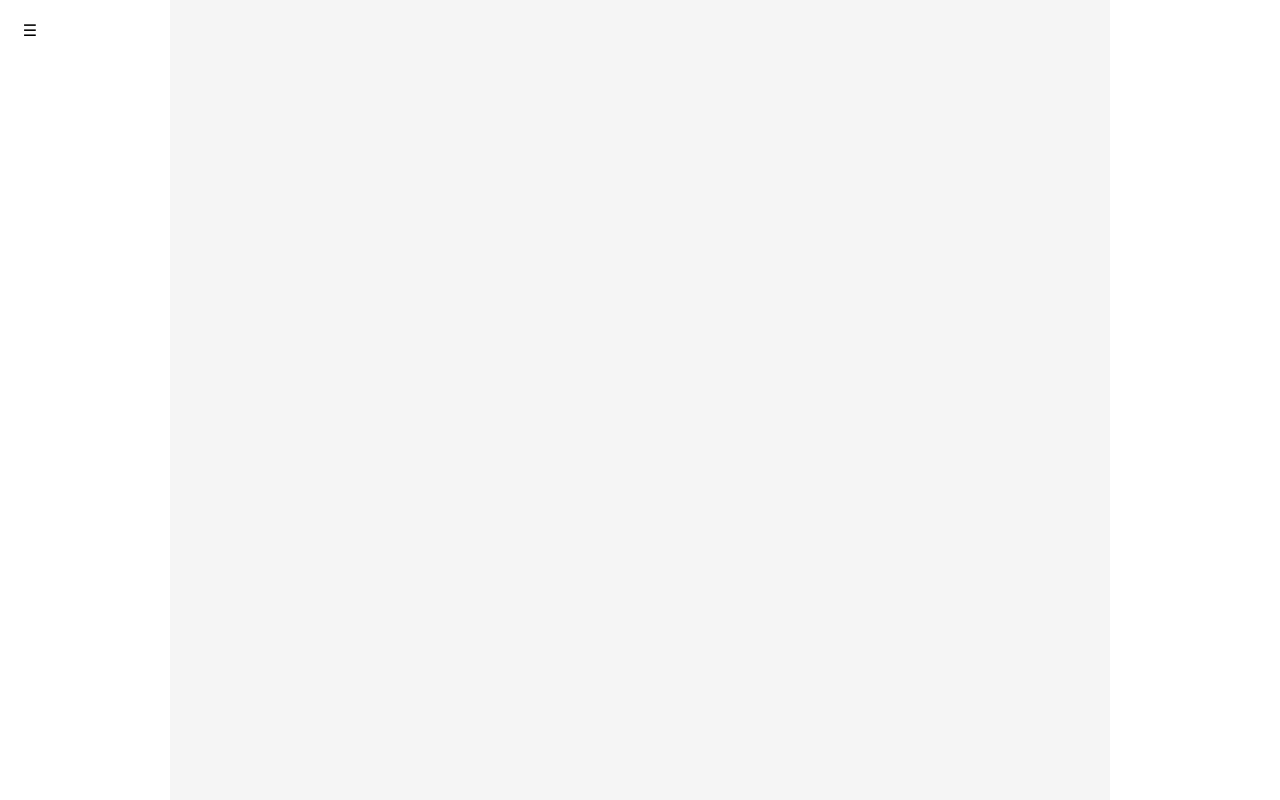
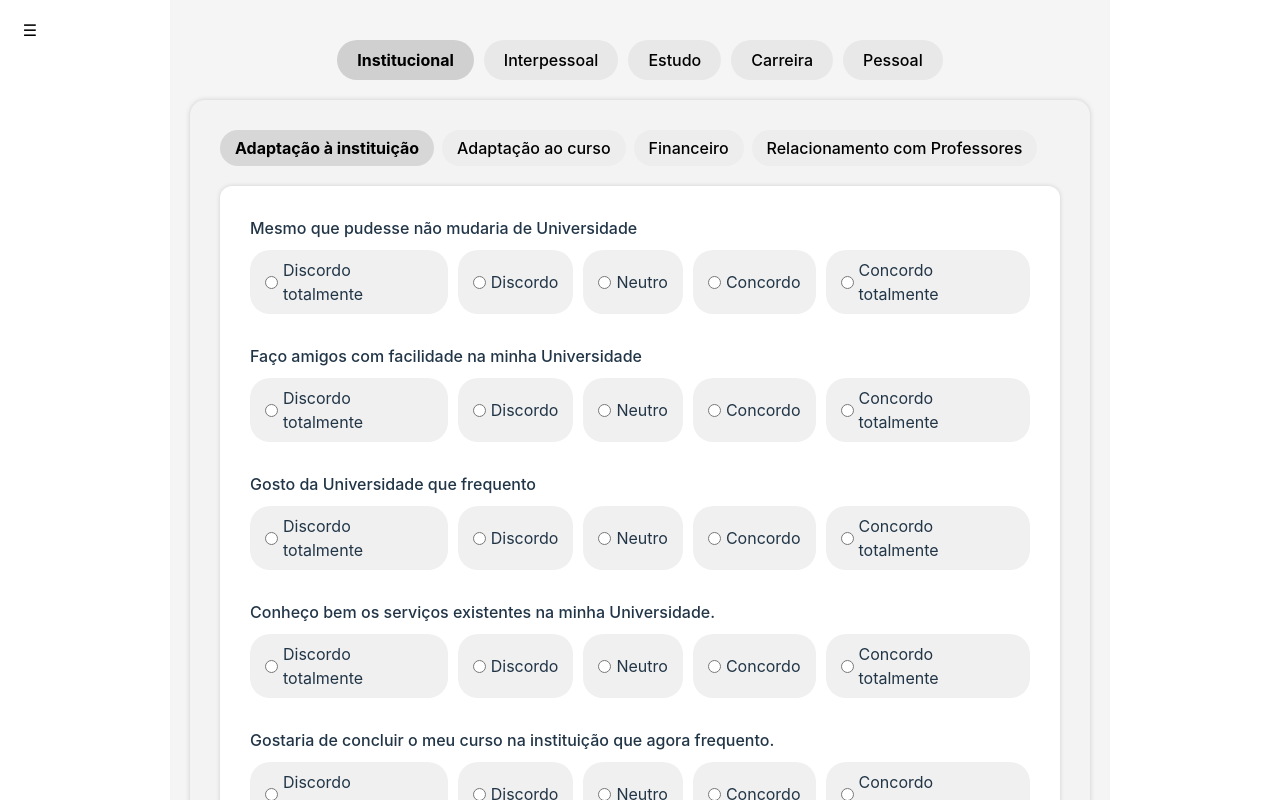
Before and after one commit to leticialunaz/EduTrack-App, a React app in the folder frontend/: page /questionario in a window 1280 px wide. Built offline with nearby package versions, Linux system fonts and the light colour scheme; the HTML template or start-up script is replaced by a standard one.

Commit message:
versao mais atual

```diff
--- a/frontend/src/css/questionario.css
+++ b/frontend/src/css/questionario.css
@@ -9,7 +9,7 @@ html, body {
 .qst-container {
   width: 100%;
   max-width: 900px;
-  padding-top: 900px;
+  padding-top: auto;
   display: flex;
   flex-direction: column;
   align-items: center;
```
